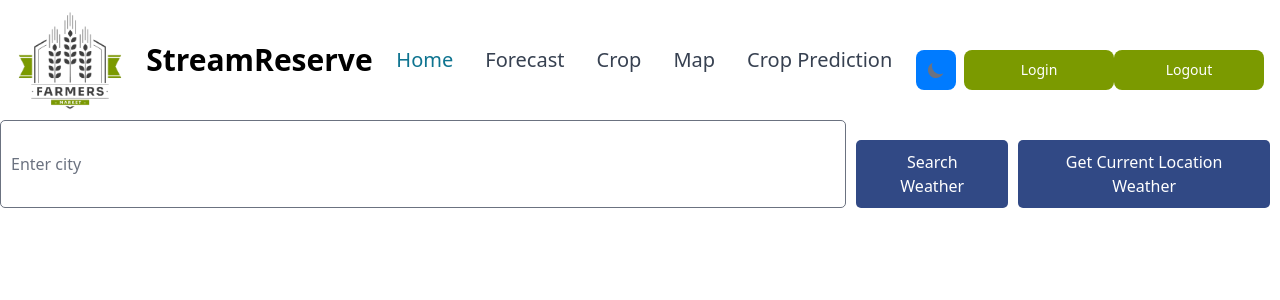
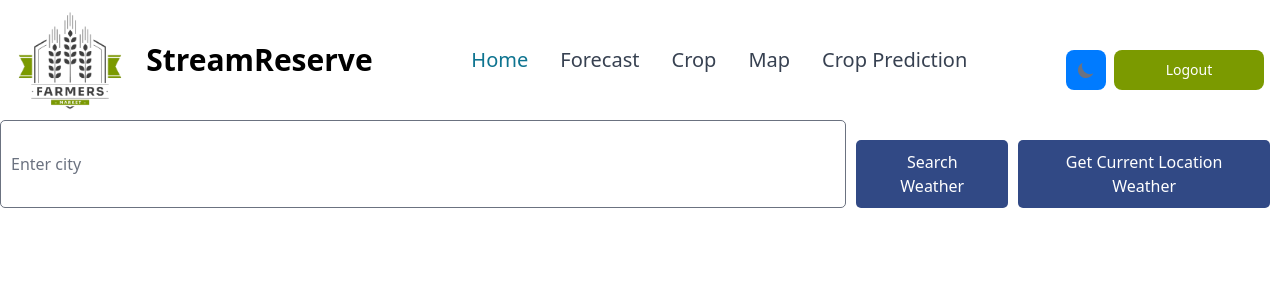
Before and after one commit to ShehanGit/Agricultural-weather-forecasting-System, a React (Create React App) app in the folder frontend/weatherforecastingsystem/: page / in a window 1280 px wide. Shown: the top 300 px of the page. Built offline with nearby package versions, Linux system fonts and the light colour scheme; sample sign-in values are in the browser's storage.

Commit message:
only show one button login or logout

```diff
--- a/frontend/weatherforecastingsystem/src/components/NavBar.jsx
+++ b/frontend/weatherforecastingsystem/src/components/NavBar.jsx
@@ -1,54 +1,79 @@
-import React from 'react';
+import React from "react";
 import { Button, Navbar, DarkThemeToggle, useThemeMode } from "flowbite-react";
-import { useNavigate } from 'react-router-dom';
-import { removeToken } from '../Utiliti/auth';
-import logo from '../Images/Logo2.png';
+import { useNavigate } from "react-router-dom";
+import { removeToken, getToken } from "../Utiliti/auth"; // Assuming `getToken` checks for token existence
+import logo from "../Images/Logo2.png";
 
 const NavBar = () => {
   const navigate = useNavigate();
   const { toggleMode } = useThemeMode();
 
-  const handleButtonClick = () => {
-    navigate('/login');
-  };
+  const isLoggedIn = !!getToken(); // Check if the user is logged in based on token presence
 
-
-  const handleButtonClick1 = () => {
-    navigate('/login');
+  const handleLogin = () => {
+    navigate("/login");
   };
 
   const handleLogout = () => {
     removeToken();
-
+    navigate("/login");
   };
 
   return (
     <div>
       <Navbar fluid rounded>
-        <Navbar.Brand onClick={handleButtonClick1}>
-          <img src={logo} style={{ marginRight: '22px', height: '100px' }} className="mr-3 h-9 sm:h-28" alt="Flowbite React Logo" />
-
-
-          <span onClick={handleButtonClick1} className="self-center whitespace-nowrap text-3xl font-semibold dark:text-white">StreamReserve</span>
+        <Navbar.Brand onClick={() => navigate("/")}>
+          <img
+            src={logo}
+            style={{ marginRight: "22px", height: "100px" }}
+            className="mr-3 h-9 sm:h-28"
+            alt="StreamReserve Logo"
+          />
+          <span
+            onClick={() => navigate("/")}
+            className="self-center whitespace-nowrap text-3xl font-semibold dark:text-white"
+          >
+            StreamReserve
+          </span>
         </Navbar.Brand>
 
-
         <Navbar.Collapse>
-      <Navbar.Link href="/" active style={{ fontSize: '1.25rem' }}>Home</Navbar.Link>
-      <Navbar.Link href="/forecast" style={{ fontSize: '1.25rem' }}>Forecast</Navbar.Link>
-      <Navbar.Link href="/crop" style={{ fontSize: '1.25rem' }}>Crop</Navbar.Link>
-      <Navbar.Link href="/map" style={{ fontSize: '1.25rem' }}>Map</Navbar.Link>
-      <Navbar.Link href="/croppredicton" style={{ fontSize: '1.25rem' }}>Crop Prediction</Navbar.Link>
-    </Navbar.Collapse>
+          <Navbar.Link href="/" active style={{ fontSize: "1.25rem" }}>
+            Home
+          </Navbar.Link>
+          <Navbar.Link href="/forecast" style={{ fontSize: "1.25rem" }}>
+            Forecast
+          </Navbar.Link>
+          <Navbar.Link href="/crop" style={{ fontSize: "1.25rem" }}>
+            Crop
+          </Navbar.Link>
+          <Navbar.Link href="/map" style={{ fontSize: "1.25rem" }}>
+            Map
+          </Navbar.Link>
+          <Navbar.Link href="/cropprediction" style={{ fontSize: "1.25rem" }}>
+            Crop Prediction
+          </Navbar.Link>
+        </Navbar.Collapse>
 
         <div className="flex md:order-2">
-              <DarkThemeToggle onClick={toggleMode} className="mr-2" />
-              <Button onClick={handleButtonClick} style={{ width: '150px', backgroundColor: '#7b9a00', color: 'white' }}>Login</Button>
-              <Button onClick={handleLogout} style={{ width: '150px', backgroundColor: '#7b9a00', color: 'white' }}>Logout</Button>
-        <Navbar.Toggle />
+          <DarkThemeToggle onClick={toggleMode} className="mr-2" />
+          {isLoggedIn ? (
+            <Button
+              onClick={handleLogout}
+              style={{ width: "150px", backgroundColor: "#7b9a00", color: "white" }}
+            >
+              Logout
+            </Button>
+          ) : (
+            <Button
+              onClick={handleLogin}
+              style={{ width: "150px", backgroundColor: "#7b9a00", color: "white" }}
+            >
+              Login
+            </Button>
+          )}
+          <Navbar.Toggle />
         </div>
-
-
       </Navbar>
     </div>
   );
```
